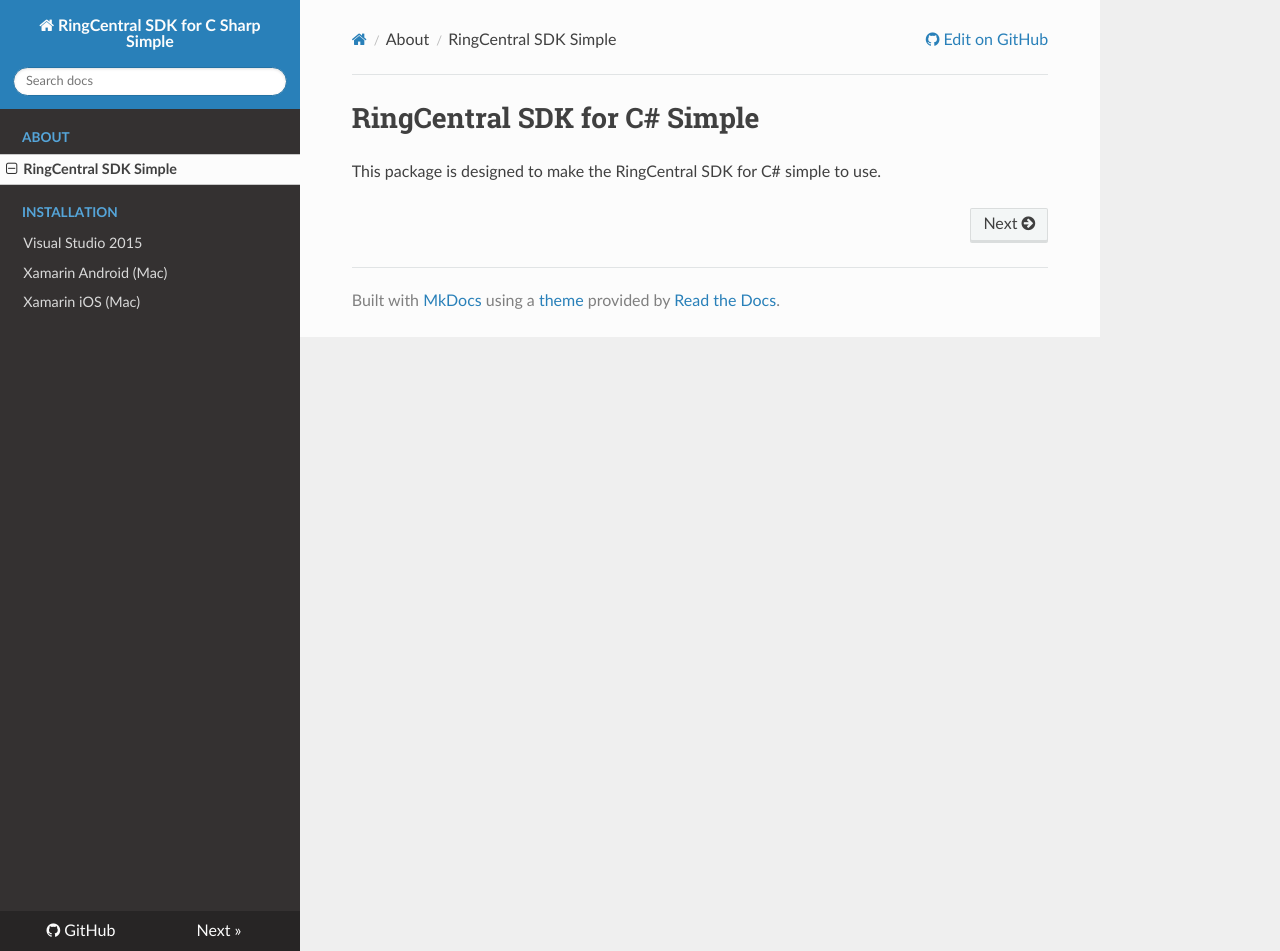
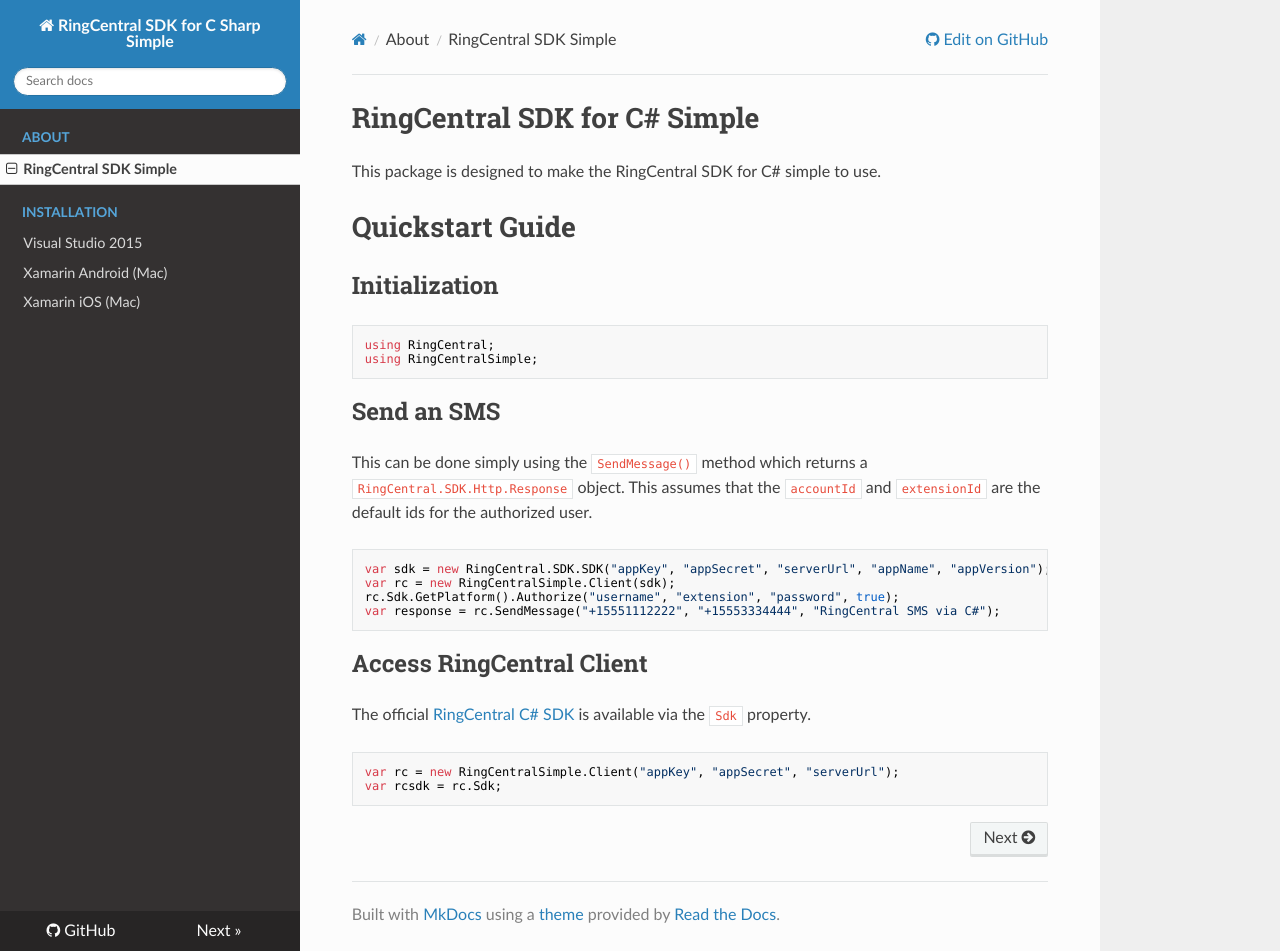
Before and after one commit to grokify/ringcentral-sdk-csharp-simple, an MkDocs documentation site: the page built from docs/index.md, in a window 1280 px wide and 951 px high. Built offline with MkDocs 1.6.1, drawn with Linux system fonts in a browser that asks for light colours; nearby versions of some CDN libraries; old or Windows-style settings are respelled for this version of MkDocs.

Commit message:
update README.md

````diff
--- a/docs/index.md
+++ b/docs/index.md
@@ -1,3 +1,32 @@
 # RingCentral SDK for C# Simple
 
 This package is designed to make the RingCentral SDK for C# simple to use.
+
+# Quickstart Guide
+
+## Initialization
+
+```csharp
+using RingCentral;
+using RingCentralSimple;
+```
+
+## Send an SMS
+
+This can be done simply using the `SendMessage()` method which returns a `RingCentral.SDK.Http.Response` object. This assumes that the `accountId` and `extensionId` are the default ids for the authorized user.
+
+```csharp
+var sdk = new RingCentral.SDK.SDK("appKey", "appSecret", "serverUrl", "appName", "appVersion");
+var rc = new RingCentralSimple.Client(sdk);
+rc.Sdk.GetPlatform().Authorize("username", "extension", "password", true);
+var response = rc.SendMessage("+15551112222", "+15553334444", "RingCentral SMS via C#");
+```
+
+## Access RingCentral Client
+
+The official [RingCentral C# SDK](https://github.com/ringcentral/ringcentral-csharp) is available via the `Sdk` property.
+
+```csharp
+var rc = new RingCentralSimple.Client("appKey", "appSecret", "serverUrl");
+var rcsdk = rc.Sdk;
+```
````
Also changed, not shown: README.md (+3 -2 lines).
